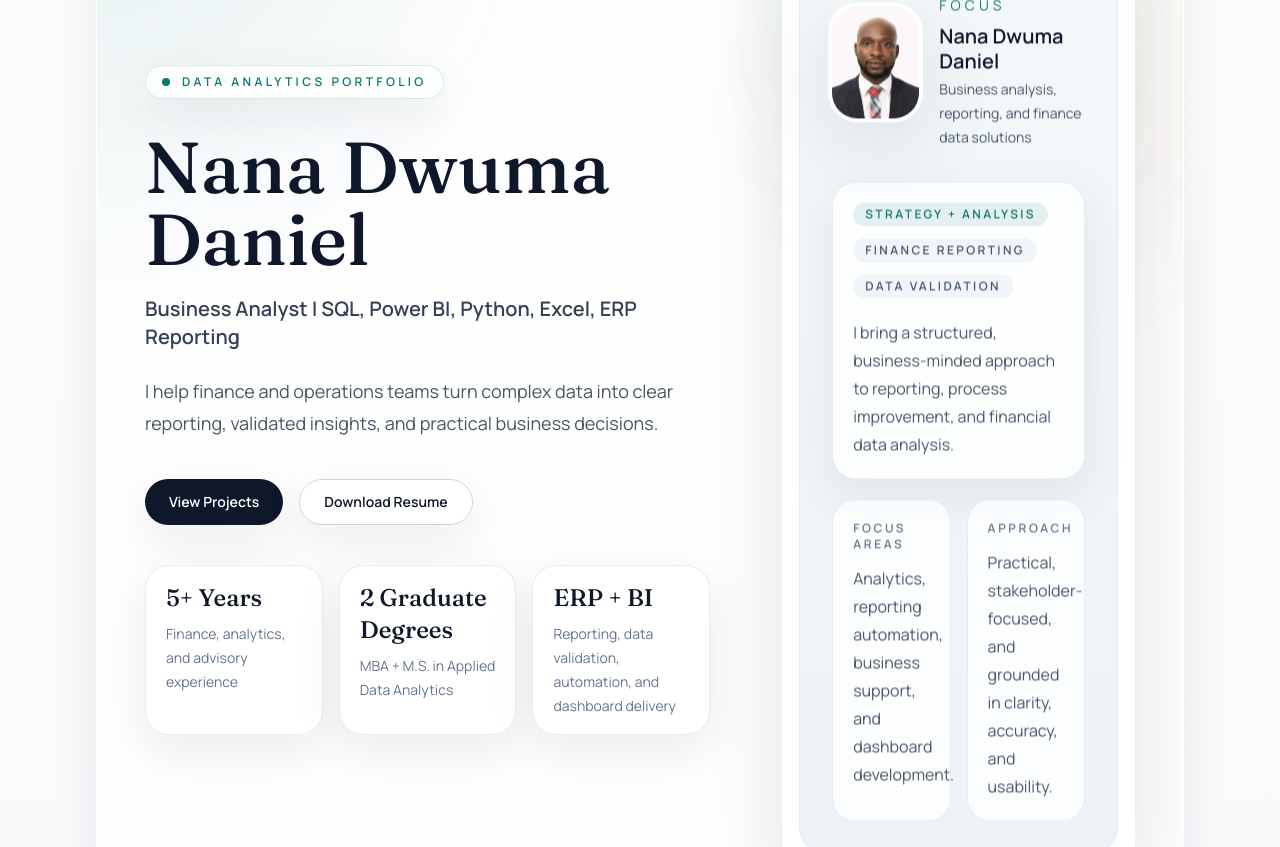
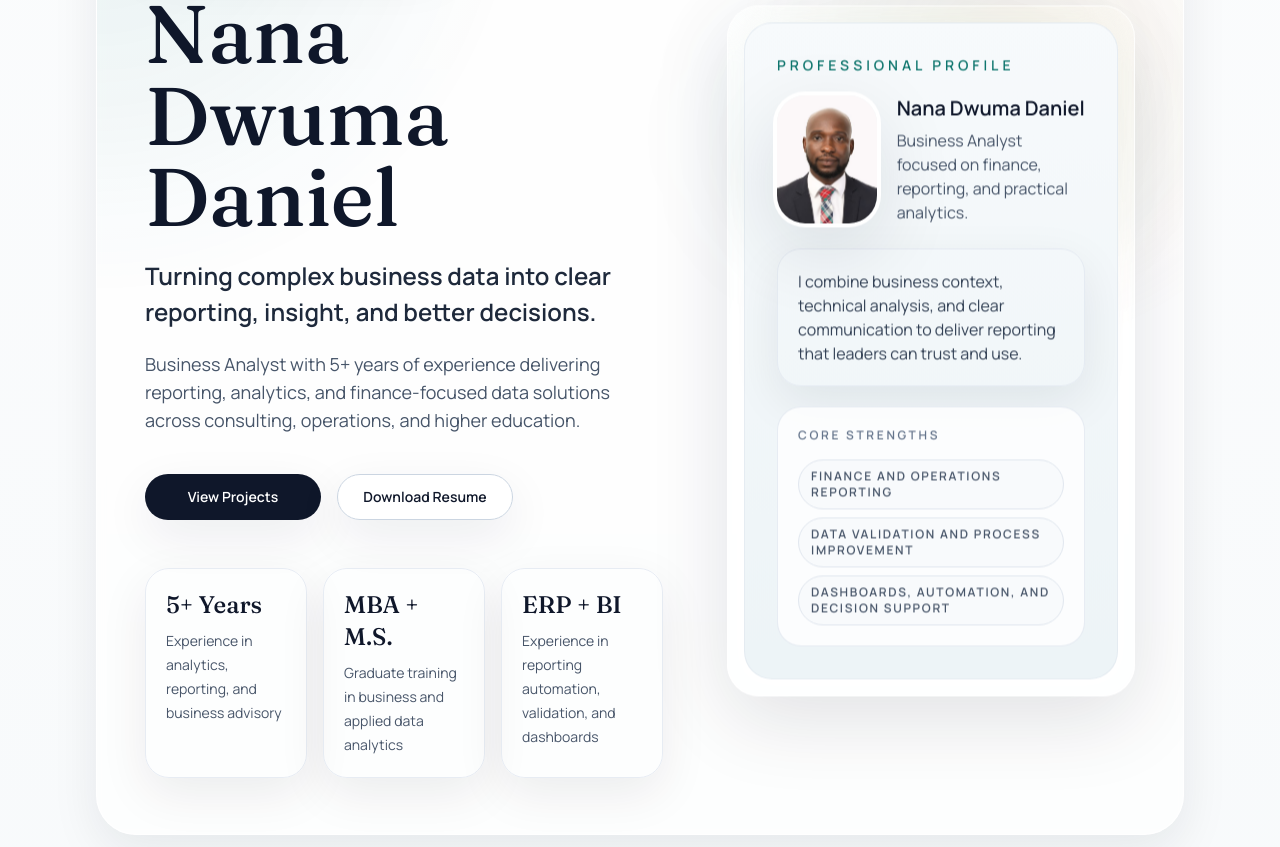
Before and after one commit to Nanadwuma/nanaportfolio, a React (Vite) app: page /#/ in a window 1280 px wide. Shown: the part 320-1167 px from the top of the page. Built offline with nearby package versions, Linux system fonts and the light colour scheme.

Commit message:
Refine hero session

```diff
--- a/src/components/Hero.jsx
+++ b/src/components/Hero.jsx
@@ -11,90 +11,82 @@ export default function Hero() {
 
       <div className="mx-auto max-w-6xl px-6 pb-20 pt-10 lg:px-8 lg:pb-28 lg:pt-14">
         <div className="section-shell px-7 py-10 sm:px-10 sm:py-12 lg:px-12 lg:py-14">
-          <div className="section-inner grid items-center gap-12 lg:grid-cols-[1.2fr_0.8fr]">
+          <div className="section-inner grid items-center gap-10 lg:grid-cols-[1.1fr_0.9fr] lg:gap-12">
             <div>
               <div className="inline-flex items-center gap-3 rounded-full border border-accent/15 bg-white/75 px-4 py-2 text-xs font-semibold uppercase tracking-[0.28em] text-accent shadow-card">
                 <span className="h-2 w-2 rounded-full bg-accent" />
                 {portfolio.heroBadge}
               </div>
 
-              <h1 className="mt-8 max-w-3xl font-display text-5xl leading-[1.02] text-ink sm:text-6xl lg:text-7xl">
+              <h1 className="mt-8 max-w-3xl font-display text-5xl leading-[1.02] text-ink sm:text-6xl lg:text-[5.1rem]">
                 {portfolio.name}
               </h1>
-              <p className="mt-5 max-w-2xl text-lg font-semibold text-slate-700 sm:text-xl">{portfolio.headline}</p>
-              <p className="mt-6 max-w-2xl text-lg leading-8 text-slate-600">{portfolio.valueStatement}</p>
+              <p className="mt-5 max-w-2xl text-xl font-semibold leading-8 text-slate-800 sm:text-2xl sm:leading-9">
+                {portfolio.headline}
+              </p>
+              <p className="mt-5 max-w-xl text-base leading-7 text-slate-600 sm:text-lg">
+                {portfolio.valueStatement}
+              </p>
 
               <div className="mt-10 flex flex-col gap-4 sm:flex-row">
-                <Link className="btn-primary" to="/projects">
+                <Link className="btn-primary min-w-[11rem]" to="/projects">
                   View Projects
                 </Link>
-                <a className="btn-secondary" href={portfolio.resume.file} download>
+                <a className="btn-secondary min-w-[11rem]" href={portfolio.resume.file} download>
                   Download Resume
                 </a>
               </div>
 
-              <div className="mt-10 grid max-w-2xl gap-4 sm:grid-cols-2 xl:grid-cols-3">
+              <div className="mt-12 grid max-w-3xl gap-4 sm:grid-cols-2 xl:grid-cols-3">
                 {portfolio.stats.map((stat) => (
                   <div
                     key={stat.label}
-                    className="rounded-[1.5rem] border border-slate-200/80 bg-white/90 px-5 py-4 shadow-card"
+                    className="rounded-[1.5rem] border border-slate-200/80 bg-white/92 px-5 py-5 shadow-card"
                   >
                     <p className="font-display text-2xl text-ink">{stat.value}</p>
-                    <p className="mt-2 text-sm leading-6 text-slate-500">{stat.label}</p>
+                    <p className="mt-2 text-sm leading-6 text-slate-600">{stat.label}</p>
                   </div>
                 ))}
               </div>
             </div>
 
-            <div className="relative lg:pl-6">
-              <div className="absolute inset-x-10 top-8 h-40 rounded-full bg-accent/10 blur-3xl" />
-              <div className="animate-float rounded-[2rem] border border-white/80 bg-white/85 p-4 shadow-soft backdrop-blur-xl">
-                <div className="rounded-[1.75rem] border border-slate-200/70 bg-[linear-gradient(180deg,_#f4f8fb_0%,_#edf3f7_100%)] p-7 text-ink sm:p-8">
-                  <div className="flex items-center gap-5">
+            <div className="relative lg:pl-4">
+              <div className="absolute inset-x-12 top-10 h-44 rounded-full bg-accent/10 blur-3xl" />
+              <div className="animate-float rounded-[2rem] border border-white/80 bg-white/88 p-4 shadow-soft backdrop-blur-xl">
+                <div className="rounded-[1.75rem] border border-slate-200/70 bg-[linear-gradient(180deg,_#f7fafc_0%,_#edf4f7_100%)] p-6 text-ink sm:p-8">
+                  <p className="text-sm font-semibold uppercase tracking-[0.28em] text-accent">
+                    {portfolio.heroPanel.eyebrow}
+                  </p>
+
+                  <div className="mt-5 flex items-center gap-5">
                     <img
                       src={profileImage}
                       alt={`${portfolio.name} portrait`}
-                      className="h-28 w-28 rounded-[1.6rem] object-cover ring-4 ring-white shadow-soft"
+                      className="h-32 w-32 rounded-[1.75rem] object-cover ring-4 ring-white shadow-soft"
                     />
-                    <div className="max-w-[13rem]">
-                      <p className="text-sm uppercase tracking-[0.3em] text-accent">Professional focus</p>
-                      <p className="mt-2 text-xl font-semibold leading-tight text-ink">{portfolio.name}</p>
-                      <p className="mt-1 text-sm leading-6 text-slate-600">
-                        Business analysis, reporting, and finance data solutions
+                    <div className="max-w-[15rem]">
+                      <p className="text-xl font-semibold leading-tight text-ink">{portfolio.name}</p>
+                      <p className="mt-2 text-sm leading-6 text-slate-600 sm:text-base">
+                        {portfolio.heroPanel.title}
                       </p>
                     </div>
                   </div>
 
-                  <div className="mt-8 rounded-[1.5rem] border border-slate-200/80 bg-white/85 p-5 shadow-card">
-                    <div className="flex flex-wrap items-center gap-3">
-                      <span className="rounded-full bg-accent/10 px-3 py-1 text-xs font-semibold uppercase tracking-[0.2em] text-accent">
-                        Strategy + analysis
-                      </span>
-                      <span className="rounded-full bg-slate-100 px-3 py-1 text-xs font-semibold uppercase tracking-[0.2em] text-slate-600">
-                        Finance reporting
-                      </span>
-                      <span className="rounded-full bg-slate-100 px-3 py-1 text-xs font-semibold uppercase tracking-[0.2em] text-slate-600">
-                        Data validation
-                      </span>
-                    </div>
-
-                    <p className="mt-5 text-base leading-7 text-slate-600">
-                      I bring a structured, business-minded approach to reporting, process improvement, and financial data analysis.
-                    </p>
+                  <div className="mt-6 rounded-[1.5rem] border border-slate-200/80 bg-white/88 p-5 shadow-card">
+                    <p className="text-sm leading-7 text-slate-700 sm:text-base">{portfolio.heroPanel.summary}</p>
                   </div>
 
-                  <div className="mt-5 grid gap-4 sm:grid-cols-2">
-                    <div className="rounded-[1.4rem] border border-slate-200/80 bg-white/80 p-5">
-                      <p className="text-xs font-semibold uppercase tracking-[0.22em] text-slate-500">Focus areas</p>
-                      <p className="mt-3 text-base leading-7 text-slate-600">
-                        Analytics, reporting automation, business support, and dashboard development.
-                      </p>
-                    </div>
-                    <div className="rounded-[1.4rem] border border-slate-200/80 bg-white/80 p-5">
-                      <p className="text-xs font-semibold uppercase tracking-[0.22em] text-slate-500">Approach</p>
-                      <p className="mt-3 text-base leading-7 text-slate-600">
-                        Practical, stakeholder-focused, and grounded in clarity, accuracy, and usability.
-                      </p>
+                  <div className="mt-5 rounded-[1.5rem] border border-slate-200/80 bg-white/80 p-5">
+                    <p className="text-xs font-semibold uppercase tracking-[0.22em] text-slate-500">Core strengths</p>
+                    <div className="mt-4 flex flex-wrap gap-2">
+                      {portfolio.heroPanel.highlights.map((item) => (
+                        <span
+                          key={item}
+                          className="rounded-full border border-slate-200 bg-slate-50 px-3 py-2 text-xs font-semibold uppercase tracking-[0.14em] text-slate-600"
+                        >
+                          {item}
+                        </span>
+                      ))}
                     </div>
                   </div>
                 </div>
--- a/src/data/portfolio.js
+++ b/src/data/portfolio.js
@@ -1,9 +1,9 @@
 // This file keeps most editable content in one place so the site is easy to maintain.
 export const portfolio = {
   name: 'Nana Dwuma Daniel',
-  headline: 'Business Analyst | SQL, Power BI, Python, Excel, ERP Reporting',
+  headline: 'Turning complex business data into clear reporting, insight, and better decisions.',
   valueStatement:
-    'I help finance and operations teams turn complex data into clear reporting, validated insights, and practical business decisions.',
+    'Business Analyst with 5+ years of experience delivering reporting, analytics, and finance-focused data solutions across consulting, operations, and higher education.',
   heroBadge: 'Data analytics portfolio',
   about: [
     'I am a Business Analyst with 5+ years of experience supporting finance transformation, ERP reporting, financial data integration, and decision support in consulting and operational environments.',
@@ -11,10 +11,21 @@ export const portfolio = {
     'I am currently pursuing an MBA and an M.S. in Applied Data Analytics at Appalachian State University, strengthening my ability to connect technical analysis with strategic business thinking.',
   ],
   stats: [
-    { value: '5+ Years', label: 'Finance, analytics, and advisory experience' },
-    { value: '2 Graduate Degrees', label: 'MBA + M.S. in Applied Data Analytics' },
-    { value: 'ERP + BI', label: 'Reporting, data validation, automation, and dashboard delivery' },
+    { value: '5+ Years', label: 'Experience in analytics, reporting, and business advisory' },
+    { value: 'MBA + M.S.', label: 'Graduate training in business and applied data analytics' },
+    { value: 'ERP + BI', label: 'Experience in reporting automation, validation, and dashboards' },
   ],
+  heroPanel: {
+    eyebrow: 'Professional profile',
+    title: 'Business Analyst focused on finance, reporting, and practical analytics.',
+    summary:
+      'I combine business context, technical analysis, and clear communication to deliver reporting that leaders can trust and use.',
+    highlights: [
+      'Finance and operations reporting',
+      'Data validation and process improvement',
+      'Dashboards, automation, and decision support',
+    ],
+  },
   skills: [
     {
       category: 'Programming & Analysis',
```
